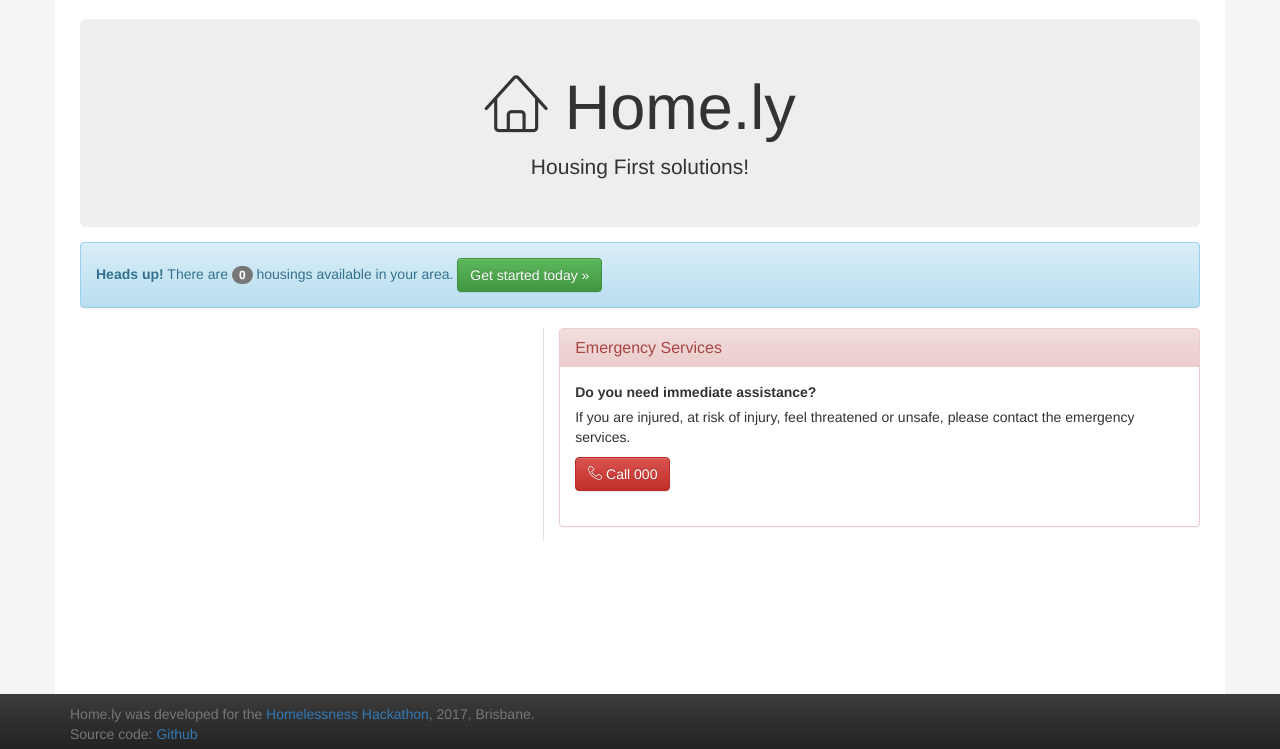
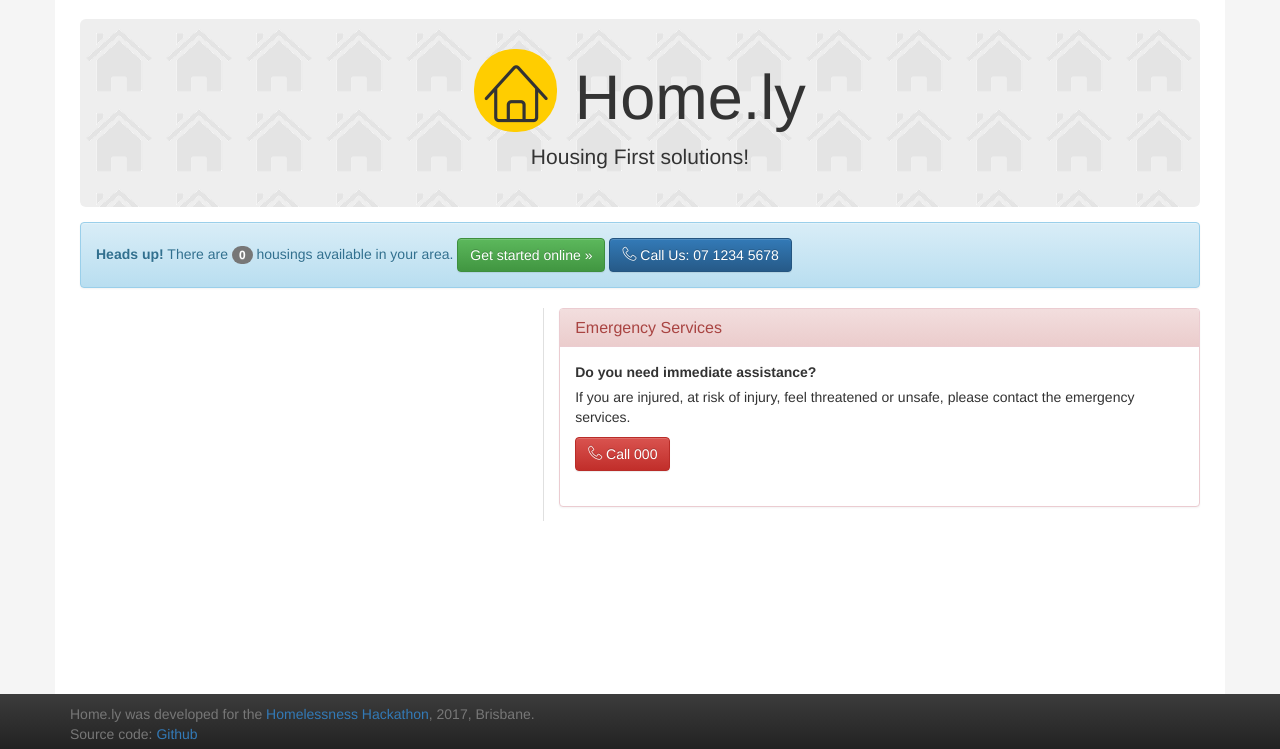
Before and after one commit to merrickheley/HomelessHackathon2017, a Django app: page / in a window 1280 px wide. Shown: the part 51-800 px from the top of the page. Run offline with Django 3.2, Linux system fonts and the light colour scheme; data that the repository does not hold is empty; some libraries are stand-ins or nearby versions.

Commit message:
Homepage eye candy

```diff
--- a/HackApp/static/css/site.css
+++ b/HackApp/static/css/site.css
@@ -5,6 +5,10 @@ html, body {
 body {
     padding-top: 50px;
     background-color: #f5f5f5;
+    /*
+    background-image: url("../pictures/house-sm.png");
+    background-repeat: repeat;
+    */
 }
 
 .body-container {
@@ -47,10 +51,21 @@ footer > .container > * {
 }
 
 .jumbotron {
-    padding-top: 30px;
-    padding-bottom: 30px;
+    padding-top: 20px;
+    padding-bottom: 20px;
     margin-bottom: 15px;
     text-align: center;
+    background-color: #eeeeee;
+
+    background-image: url("../pictures/house-sm.png");
+    background-repeat: repeat;
+    /**/
+}
+
+.icon-title {
+    padding: 10px;
+    background-color: #ffcd00;
+    border-radius: 40px;
 }
 
 .alert-info {
--- a/HackApp/templates/HackApp/index.html
+++ b/HackApp/templates/HackApp/index.html
@@ -16,12 +16,13 @@
 {% block content %}
     <div class="body-content">
         <div class="jumbotron">
-            <h1><span class="lnr lnr-home"></span> Home.ly</h1>
+            <h1><span class="lnr lnr-home icon-title"></span> Home.ly</h1>
             <p class="lead">Housing First solutions!</p>
         </div>
         <div class="alert alert-info" role="alert">
             <strong>Heads up!</strong> There are <span class="badge">{{ numHouses }}</span> housings available in your area.
-            <a class="btn btn-md btn-success smooth getting-started-btn" href="#home-search" role="button">Get started today »</a>
+            <a class="btn btn-md btn-success smooth getting-started-btn" href="#home-search" role="button">Get started online »</a>
+            <a class="btn btn-md btn-primary" href="tel:0712345678" role="button"><span class="lnr lnr-phone-handset"></span> Call Us: 07 1234 5678</a>
         </div>
     </div>
     <div id="home-search" class="home-search-container row">
```
Also changed, not shown: HackApp/static/pictures/house-sm.png (added).
